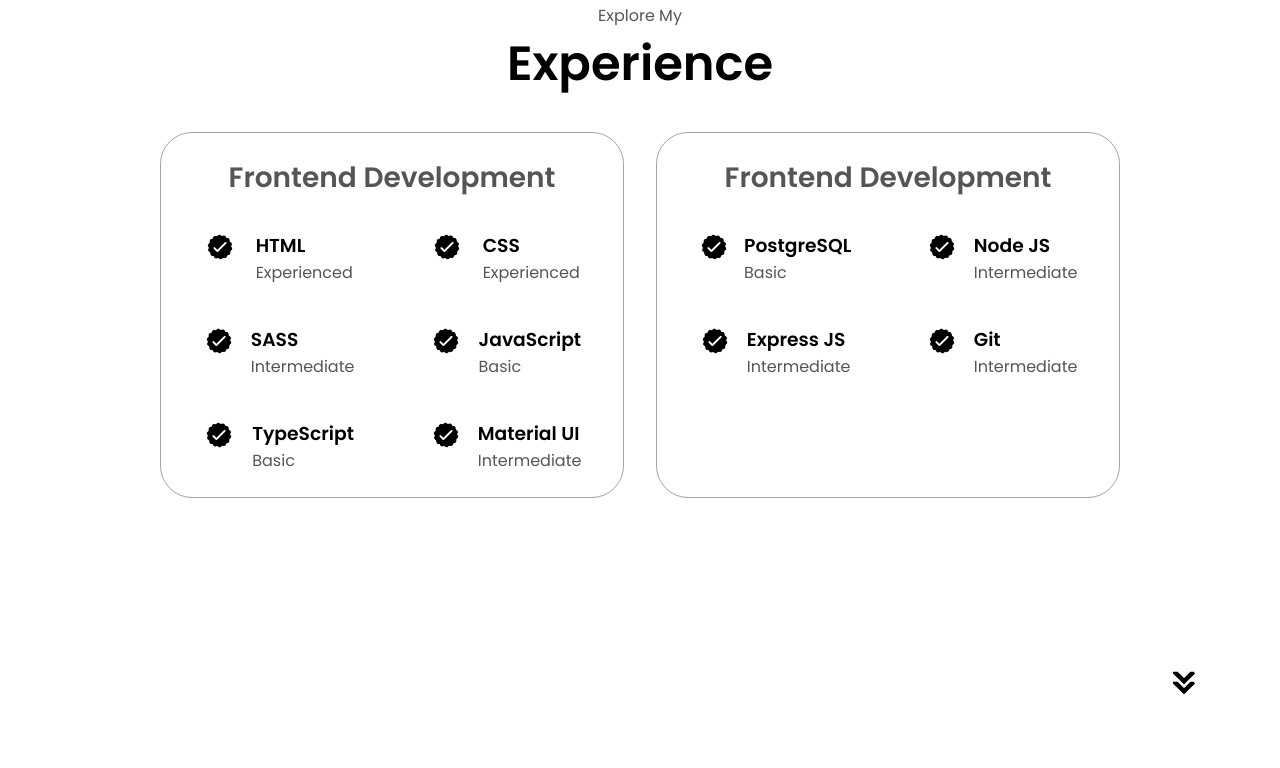
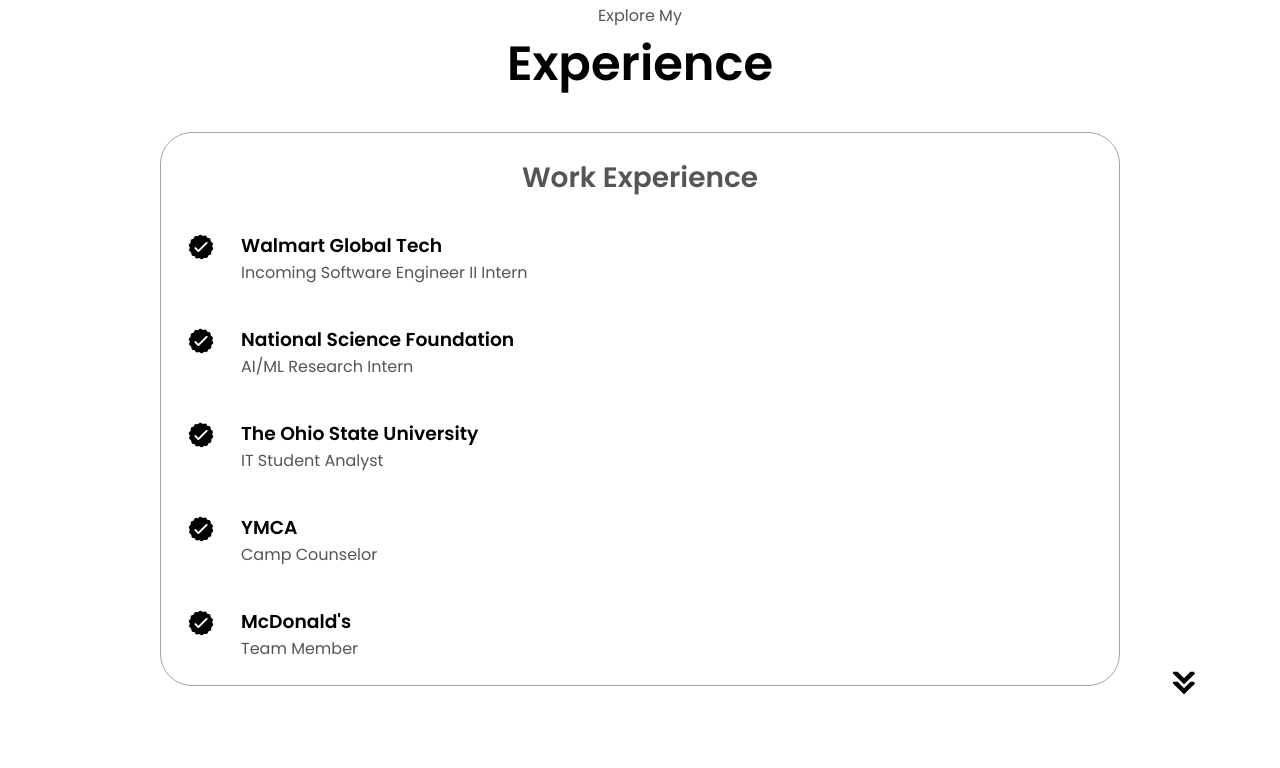
Before and after one commit to Yuris2/Personal, a plain HTML site: page index.html in a window 1280 px wide. Shown: the part 1693-2461 px from the top of the page. Drawn offline with Linux system fonts and the light colour scheme.

Commit message:
Changed the Experience to showcase my resume

```diff
--- a/index.html
+++ b/index.html
@@ -39,7 +39,7 @@
     </nav>
     <section id="profile">
       <div class="section__pic-container">
-        <img src="./assets/profile-pic.png" alt="John Doe profile picture" />
+        <img src="./assets/profile.png" alt="Yuri Batan profile picture" />
       </div>
       <div class="section__text">
         <p class="section__text__p1">Hello, I'm</p>
@@ -92,7 +92,7 @@
                 class="icon"
               />
               <h3>Experience</h3>
-              <p>2+ years <br />Frontend Development</p>
+              <p>Prev<br /> ML Research Intern @ NSF</p>
             </div>
             <div class="details-container">
               <img
@@ -126,7 +126,8 @@
       <div class="experience-details-container">
         <div class="about-containers">
           <div class="details-container">
-            <h2 class="experience-sub-title">Frontend Development</h2>
+
+            <h2 class="experience-sub-title">Work Experience</h2>
             <div class="article-container">
               <article>
                 <img
@@ -134,9 +135,21 @@
                   alt="Experience icon"
                   class="icon"
                 />
-                <div>
-                  <h3>HTML</h3>
-                  <p>Experienced</p>
+                <div class = "work_experience">
+                  <h3>Walmart Global Tech</h3>
+                  <p>Incoming Software Engineer II Intern</p>
+                </div>
+              </article>
+
+              <article>
+                <img
+                  src="./assets/checkmark.png"
+                  alt="Experience icon"
+                  class="icon"
+                />
+                <div class = "work_experience">
+                  <h3>National Science Foundation</h3>
+                  <p>AI/ML Research Intern</p>
                 </div>
               </article>
               <article>
@@ -145,9 +158,9 @@
                   alt="Experience icon"
                   class="icon"
                 />
-                <div>
-                  <h3>CSS</h3>
-                  <p>Experienced</p>
+                <div class = "work_experience">
+                  <h3>The Ohio State University</h3>
+                  <p>IT Student Analyst</p>
                 </div>
               </article>
               <article>
@@ -156,9 +169,9 @@
                   alt="Experience icon"
                   class="icon"
                 />
-                <div>
-                  <h3>SASS</h3>
-                  <p>Intermediate</p>
+                <div class = "work_experience">
+                  <h3>YMCA</h3>
+                  <p>Camp Counselor</p>
                 </div>
               </article>
               <article>
@@ -167,80 +180,9 @@
                   alt="Experience icon"
                   class="icon"
                 />
-                <div>
-                  <h3>JavaScript</h3>
-                  <p>Basic</p>
-                </div>
-              </article>
-              <article>
-                <img
-                  src="./assets/checkmark.png"
-                  alt="Experience icon"
-                  class="icon"
-                />
-                <div>
-                  <h3>TypeScript</h3>
-                  <p>Basic</p>
-                </div>
-              </article>
-              <article>
-                <img
-                  src="./assets/checkmark.png"
-                  alt="Experience icon"
-                  class="icon"
-                />
-                <div>
-                  <h3>Material UI</h3>
-                  <p>Intermediate</p>
-                </div>
-              </article>
-            </div>
-          </div>
-          <div class="details-container">
-            <h2 class="experience-sub-title">Frontend Development</h2>
-            <div class="article-container">
-              <article>
-                <img
-                  src="./assets/checkmark.png"
-                  alt="Experience icon"
-                  class="icon"
-                />
-                <div>
-                  <h3>PostgreSQL</h3>
-                  <p>Basic</p>
-                </div>
-              </article>
-              <article>
-                <img
-                  src="./assets/checkmark.png"
-                  alt="Experience icon"
-                  class="icon"
-                />
-                <div>
-                  <h3>Node JS</h3>
-                  <p>Intermediate</p>
-                </div>
-              </article>
-              <article>
-                <img
-                  src="./assets/checkmark.png"
-                  alt="Experience icon"
-                  class="icon"
-                />
-                <div>
-                  <h3>Express JS</h3>
-                  <p>Intermediate</p>
-                </div>
-              </article>
-              <article>
-                <img
-                  src="./assets/checkmark.png"
-                  alt="Experience icon"
-                  class="icon"
-                />
-                <div>
-                  <h3>Git</h3>
-                  <p>Intermediate</p>
+                <div class = "work_experience">
+                  <h3>McDonald's</h3>
+                  <p>Team Member</p>
                 </div>
               </article>
             </div>
@@ -358,8 +300,7 @@
             alt="LinkedIn icon"
             class="icon contact-icon"
           />
-          <p><a href="https://www.linkedin.com/in/yuribatan/">LinkedIn</a></p>
-        </div>
+          <p><a href="https://www.linkedin.com/in/yuribatan/" target="_blank">LinkedIn</a></p>
       </div>
     </section>
     <footer>
--- a/style.css
+++ b/style.css
@@ -23,7 +23,7 @@
 
 a,
 .btn {
-  transition: all 300ms ease;
+  transition: all 1ms ease;
 }
 
 /* DESKTOP NAV */
@@ -337,15 +337,17 @@
   display: flex;
   text-align: initial;
   flex-wrap: wrap;
-  flex-direction: row;
+  flex-direction: column;
   gap: 2.5rem;
   justify-content: space-around;
 }
 
+.work_experience {
+    margin-left: 1rem;
+}
+
 article {
   display: flex;
-  width: 10rem;
-  justify-content: space-around;
   gap: 0.5rem;
 }
 
```
Also changed, not shown: assets/profile-pic-2.png (deleted), assets/profile-pic.png (deleted), assets/profile.png (added), 3 other files.
